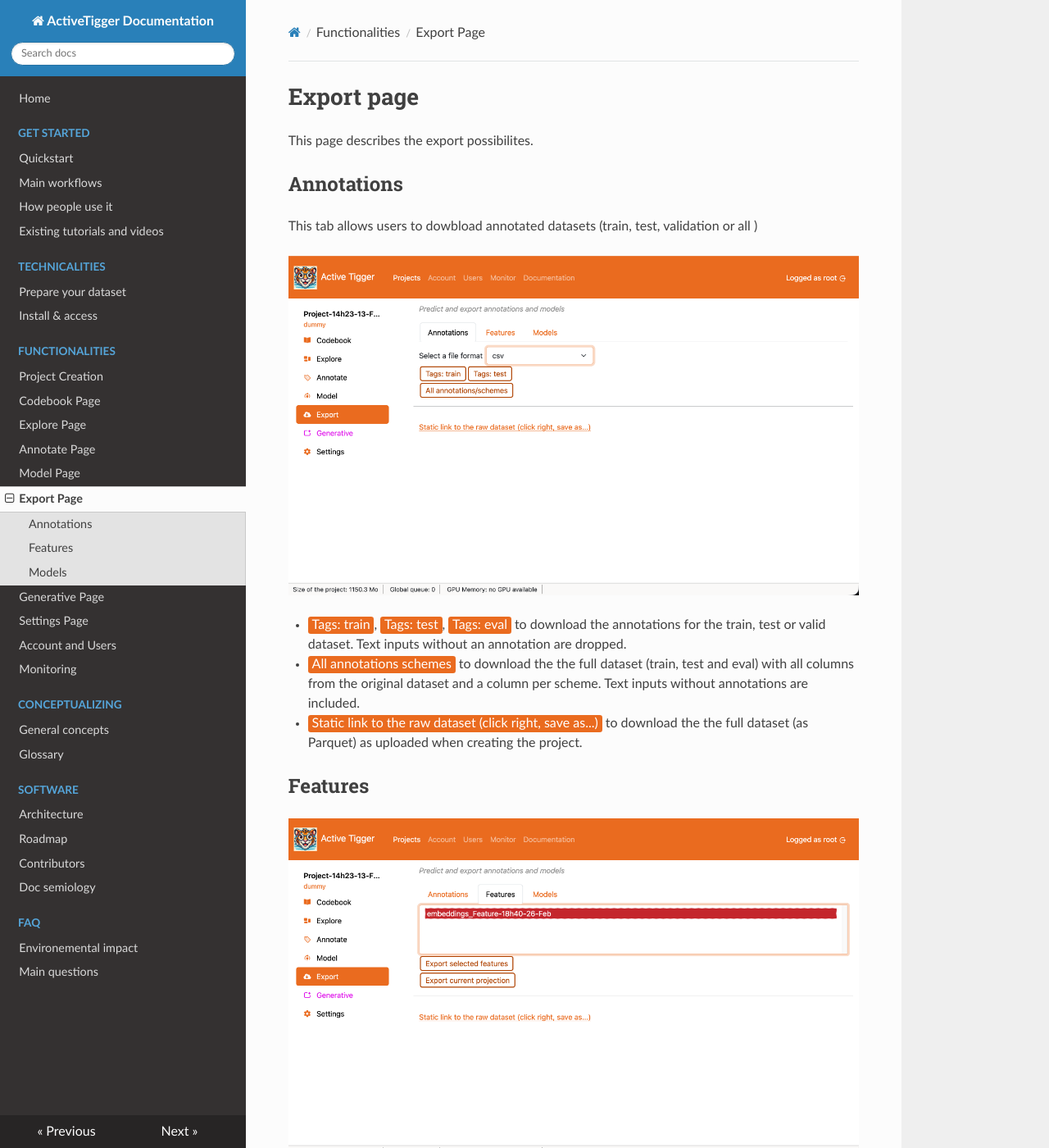
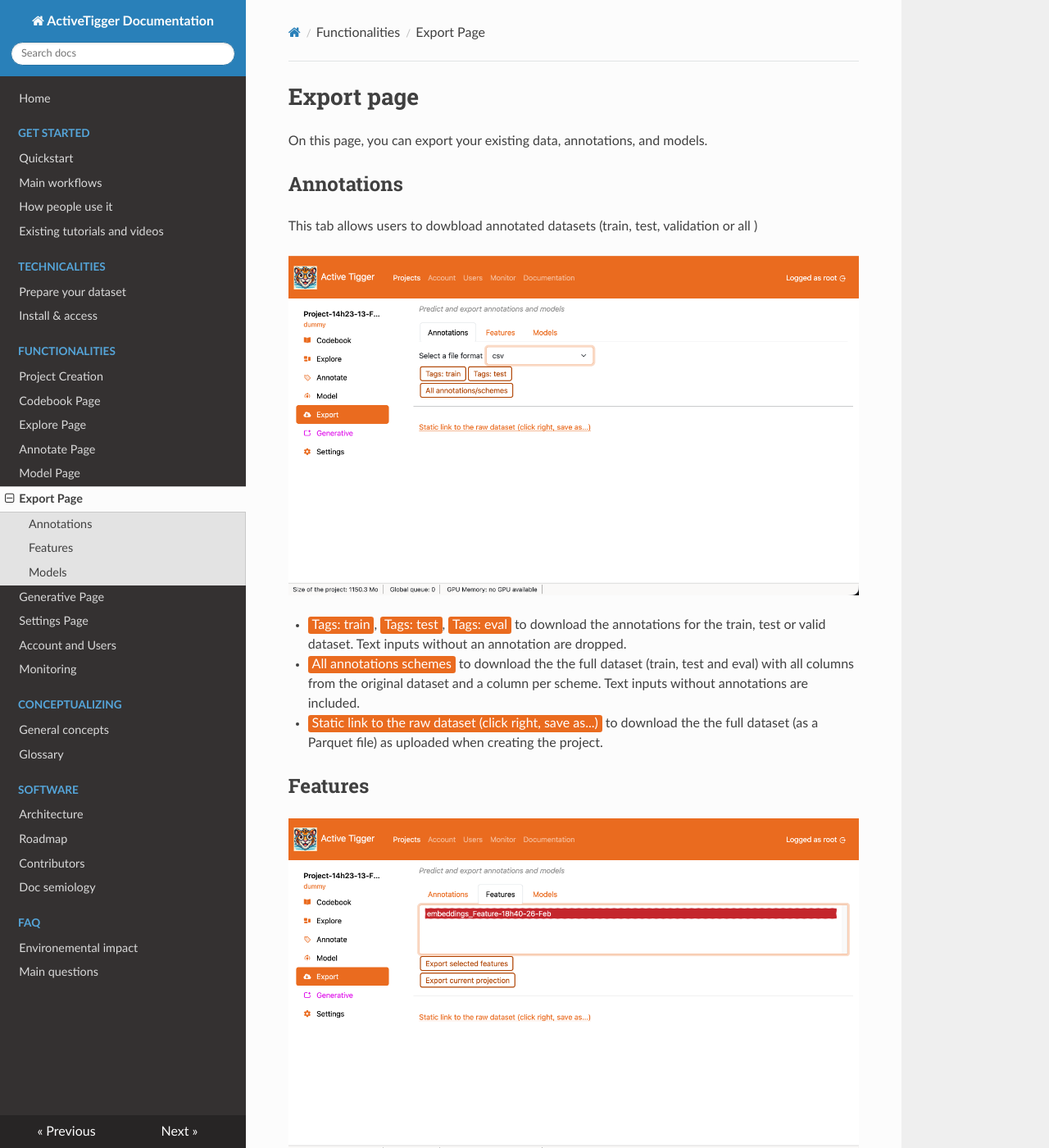
Before and after one commit to activetigger/documentation, an MkDocs documentation site: the page built from docs/functionalities/export.md, in a window 1280 px wide and 1400 px high. Shown: the whole window at 82% size. Built offline with MkDocs 1.6.1, drawn with Linux system fonts in a browser that asks for light colours; nearby versions of some CDN libraries.

Commit message:
Update export.md
Language

```diff
--- a/docs/functionalities/export.md
+++ b/docs/functionalities/export.md
@@ -1,6 +1,6 @@
 # Export page
 
-This page describes the export possibilites.
+On this page, you can export your existing data, annotations, and models.
 
 ## Annotations
 
@@ -10,7 +10,7 @@
 
 - <span class="action primary">Tags: train</span>, <span class="action primary">Tags: test</span>, <span class="action primary">Tags: eval</span> to download the annotations for the train, test or valid dataset. Text inputs without an annotation are dropped.
 - <span class="action primary">All annotations schemes</span> to download the the full dataset (train, test and eval) with all columns from the original dataset and a column per scheme. Text inputs without annotations are included.
-- <span class="action primary">Static link to the raw dataset (click right, save as...)</span> to download the the full dataset (as Parquet) as uploaded when creating the project.
+- <span class="action primary">Static link to the raw dataset (click right, save as...)</span> to download the the full dataset (as a Parquet file) as uploaded when creating the project.
 
 ## Features
 
```
